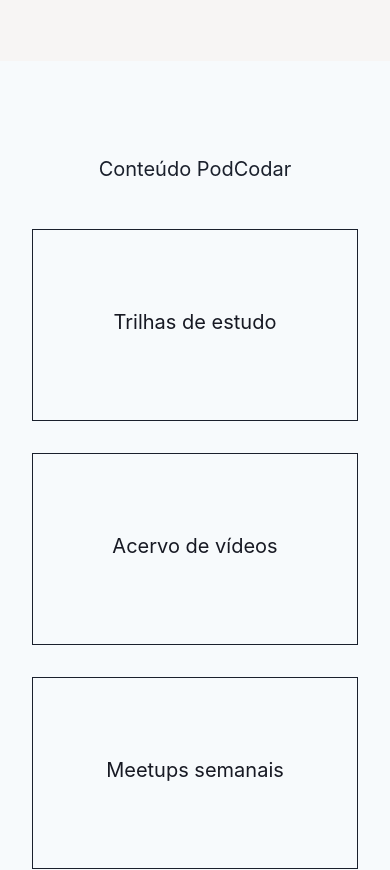
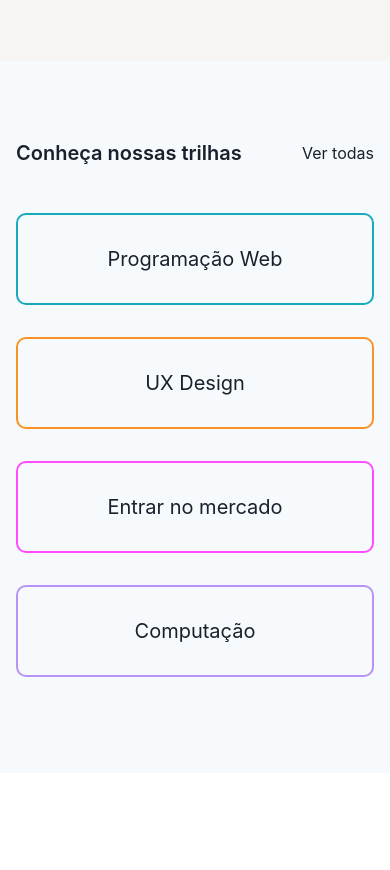
Before and after one commit to podcodar/webapp, a Next.js app: page / in a window 390 px wide. Shown: the part 3680-4550 px from the top of the page. After the commit the page ends 4453 px from the top, so only its background shows below. Built offline with nearby package versions, Linux system fonts and the light colour scheme.

Commit message:
enh: improve section responsiveness
- Change section header to a Flex
- Add Link to a 'see all' page
- Replace Stack with Grid
- Add a color to each Card

```diff
--- a/packages/components/TrailSection.tsx
+++ b/packages/components/TrailSection.tsx
@@ -1,4 +1,11 @@
-import { useColorModeValue, Stack, Box, Heading, Link } from '@chakra-ui/react';
+import {
+  useColorModeValue,
+  Grid,
+  Heading,
+  Link,
+  Flex,
+  Text,
+} from '@chakra-ui/react';
 
 import Section from './Section';
 
@@ -6,28 +13,33 @@ export default function TrailSection() {
   const bgColor = useColorModeValue('gray.50', 'gray.900');
   return (
     <Section bg={bgColor}>
-      <Heading
-        size="md"
-        fontWeight={400}
-        pb="2rem"
-        marginTop="2rem"
-        textAlign="center"
-      >
-        Conteúdo PodCodar
-      </Heading>
-      <Stack
-        direction={{ base: 'column', md: 'row', lg: 'row' }}
-        textAlign="center"
-        p="1rem"
-        spacing={{ base: '2rem', md: '0rem', lg: '2rem' }}
-        // bg={{base: 'red', md: 'purple', lg: 'green'}}
-        flexWrap={{ base: 'nowrap', md: 'wrap', lg: 'nowrap' }}
-        justifyContent="space-around"
+      <Flex justifyContent="space-between" py="1rem">
+        <Heading size="md" fontWeight={600} textAlign="left">
+          Conheça nossas trilhas
+        </Heading>
+        <Text textAlign="right">
+          <Link
+            href="https://www.notion.so/podcodar/Trilhas-de-estudo-eb8954febc0243b681ead5d417cca67b"
+            isExternal
+          >
+            Ver todas
+          </Link>
+        </Text>
+      </Flex>
+
+      <Grid
+        gridTemplateColumns={{
+          base: '1fr',
+          sm: 'repeat(2, 1fr)',
+          lg: 'repeat(4, 1fr)',
+        }}
+        gap="2rem"
+        my="2rem"
       >
         {cardList.map((cardProps) => (
           <CardItem key={cardProps.title} {...cardProps} />
         ))}
-      </Stack>
+      </Grid>
     </Section>
   );
 }
@@ -35,52 +47,50 @@ export default function TrailSection() {
 interface CardItemProps {
   title: string;
   link: string;
+  bgColor: string;
 }
 
-function CardItem({ title, link }: CardItemProps) {
-  const boxShadowColor = useColorModeValue('#171923', '#f7fafc');
+function CardItem({ title, link, bgColor }: CardItemProps) {
   return (
-    <Link href={link} isExternal style={{ textDecoration: 'none' }}>
-      <Box
-        w={{ base: '100%', md: '20rem', lg: '100%' }}
-        mb={{ base: '0', md: '2rem', lg: '0' }}
-        h="12rem"
-        border="1px solid"
-        transition="box-shadow 200ms ease-in-out"
-        bg={boxShadowColor === '#171923' ? '#f7fafc' : '#171923'}
+    <Link href={link} isExternal _hover={{ textDecoration: 'none' }}>
+      <Flex
+        py="2rem"
+        transition="box-shadow 300ms ease-in-out"
+        border="2px solid"
+        borderColor={bgColor}
+        borderRadius="10px"
+        justifyContent="center"
         _hover={{
-          boxShadow: `-8px 8px 0 ${boxShadowColor}`,
-          transform: 'translate(4px, -4px)',
+          boxShadow: `-8px 8px 0 ${bgColor}`,
         }}
       >
-        <Heading
-          size="md"
-          fontWeight={400}
-          color={boxShadowColor === '#171923' ? '#171923' : '#f7fafc'}
-          m="5rem 1rem 1rem 1rem"
-        >
+        <Heading size="md" fontWeight={400} textDecoration="none">
           {title}
         </Heading>
-      </Box>
+      </Flex>
     </Link>
   );
 }
 
 const cardList: CardItemProps[] = [
   {
-    title: 'Trilhas de estudo',
-    link: 'https://www.notion.so/podcodar/Trilhas-de-estudo-eb8954febc0243b681ead5d417cca67b',
+    title: 'Programação Web',
+    link: 'https://www.notion.so/podcodar/Programa-o-Web-0a244ea5a20f4b73b2c706141f7a4919',
+    bgColor: '#17A9BC',
   },
   {
-    title: 'Acervo de vídeos',
-    link: 'https://www.notion.so/podcodar/V-deos-cb62802dc021497889fb9923227c0c9a',
+    title: 'UX Design',
+    link: 'https://www.notion.so/podcodar/2dc254c4ea26420d94f400cf1275acd2?v=46a0114a307f4071be615feb0e64879f',
+    bgColor: '#F99223',
   },
   {
-    title: 'Meetups semanais',
-    link: 'https://www.notion.so/podcodar/ecda231a312e4cedac6fb36766313830?v=e6312d6a390148eda589840f335caaa8',
+    title: 'Entrar no mercado',
+    link: 'https://www.notion.so/podcodar/Entrar-no-mercado-6132c9e0873948d9943c174f66df7ee3',
+    bgColor: '#FF4CFF',
   },
   {
-    title: 'Trajetória de design',
-    link: 'https://www.notion.so/podcodar/Trajet-ria-de-Design-29a45806108d4b79aed352d67204033d',
+    title: 'Computação',
+    link: 'https://www.notion.so/podcodar/Computa-o-e7674e02bb924ea495f21575f890a831',
+    bgColor: '#b794f4',
   },
 ];
```
